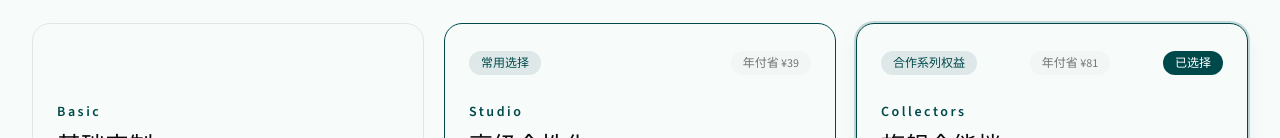
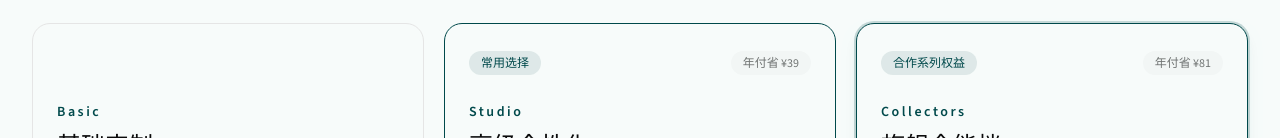
Before and after one commit to geyutong985-eng/aquascape, a Next.js app: page /membership in a window 1280 px wide. Shown: the part 344-482 px from the top of the page. Built offline with nearby package versions, Linux system fonts and the light colour scheme; no server answers.

Commit message:
fix: remove selected plan badge

```diff
--- a/src/app/membership/page.tsx
+++ b/src/app/membership/page.tsx
@@ -201,9 +201,6 @@ export default function MembershipPage() {
                     {plan.savings ? (
                       <span className="annual-only rounded-full bg-muted px-3 py-1 text-xs font-medium text-muted-foreground">{plan.savings}</span>
                     ) : null}
-                    {selected ? (
-                      <span className="rounded-full bg-brand px-3 py-1 text-xs font-medium text-white">已选择</span>
-                    ) : null}
                   </div>
 
                   <div className="mt-6">
```
